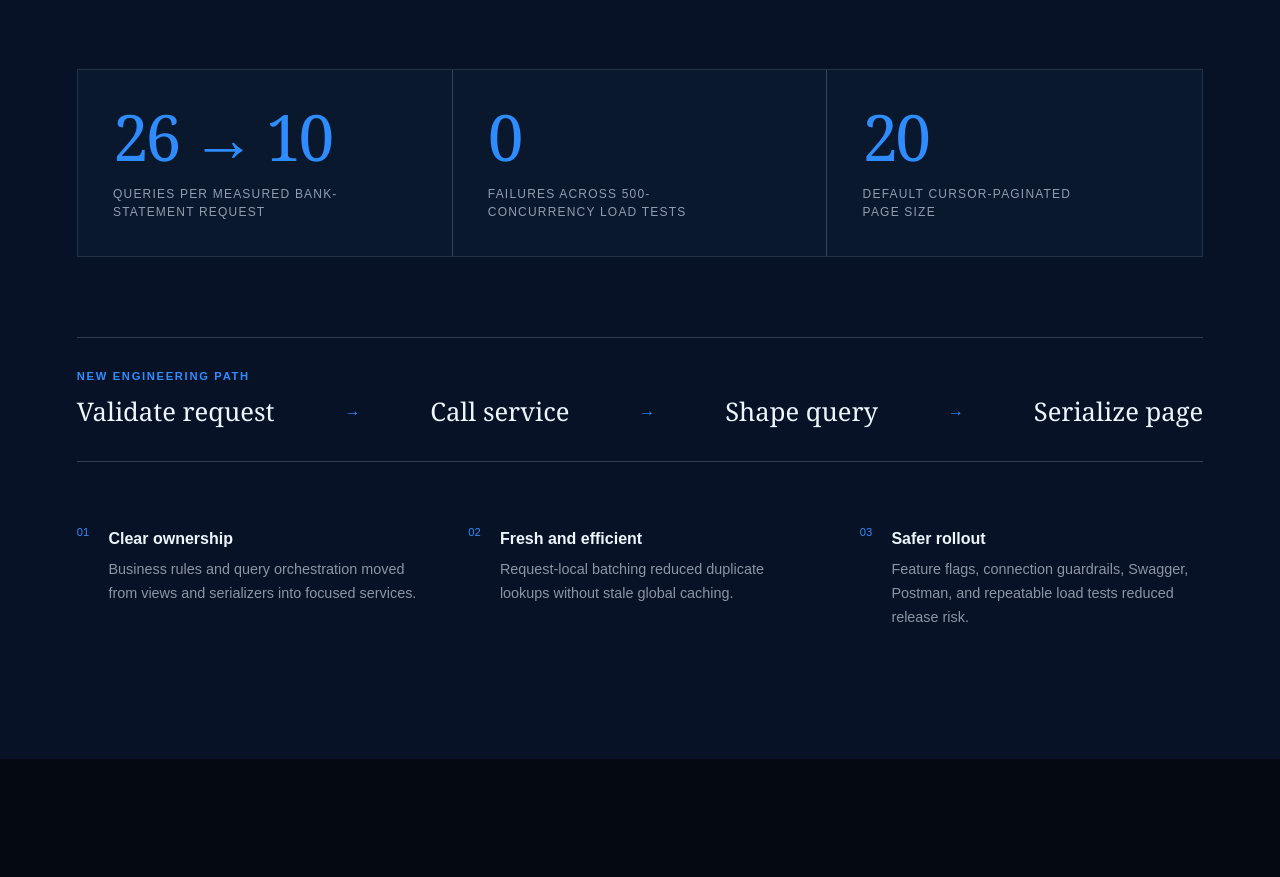
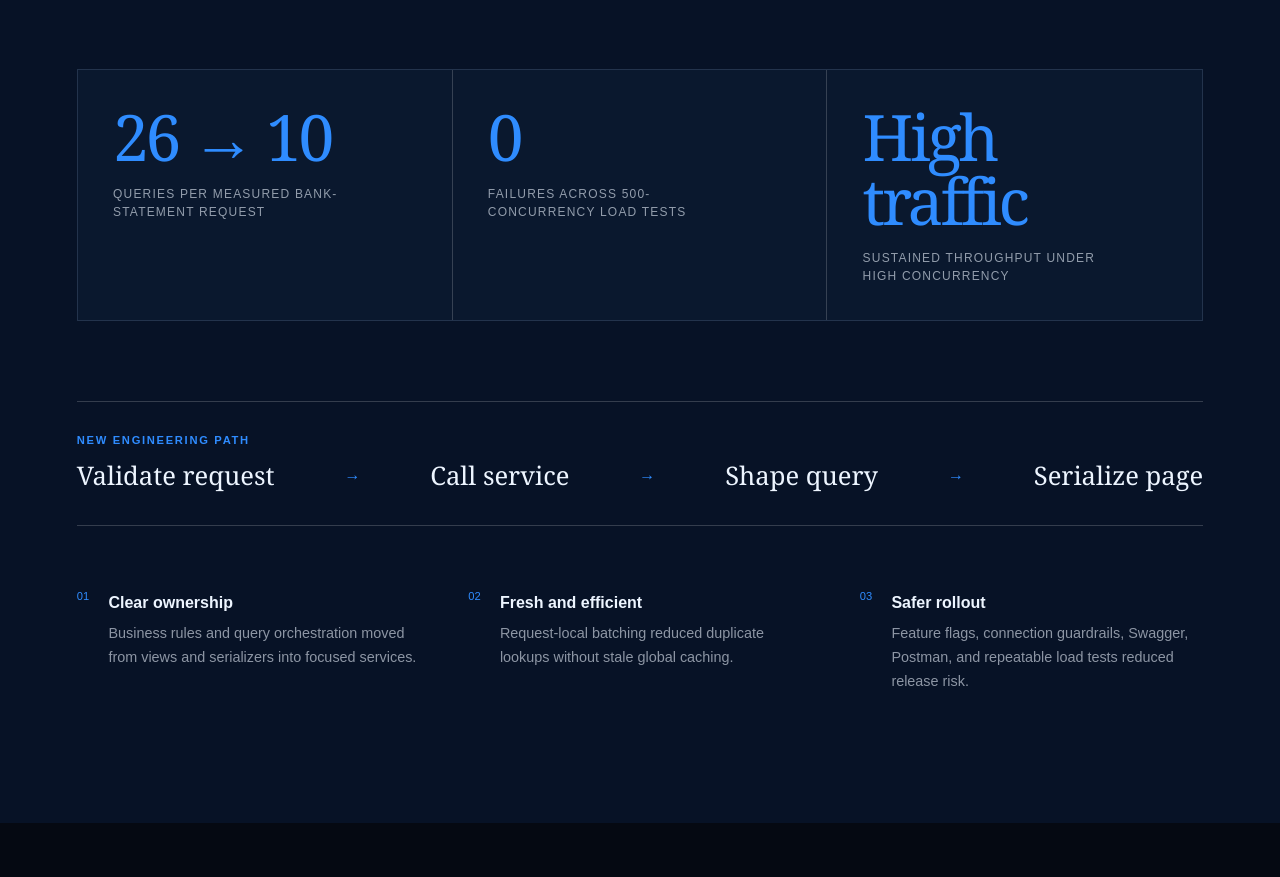
Before and after one commit to deploy-and-die/my-tech-suit, a Next.js app: page / in a window 1280 px wide. Shown: the part 3253-4130 px from the top of the page. Built offline with nearby package versions, Linux system fonts and the light colour scheme.

Commit message:
Highlight high-traffic backend performance

```diff
--- a/app/page.jsx
+++ b/app/page.jsx
@@ -206,7 +206,7 @@ export default function HomePage() {
           <div className="case-metrics">
             <div><strong>26 → 10</strong><span>queries per measured bank-statement request</span></div>
             <div><strong>0</strong><span>failures across 500-concurrency load tests</span></div>
-            <div><strong>20</strong><span>default cursor-paginated page size</span></div>
+            <div><strong>High traffic</strong><span>sustained throughput under high concurrency</span></div>
           </div>
           <div className="case-flow">
             <p>New engineering path</p>
```
